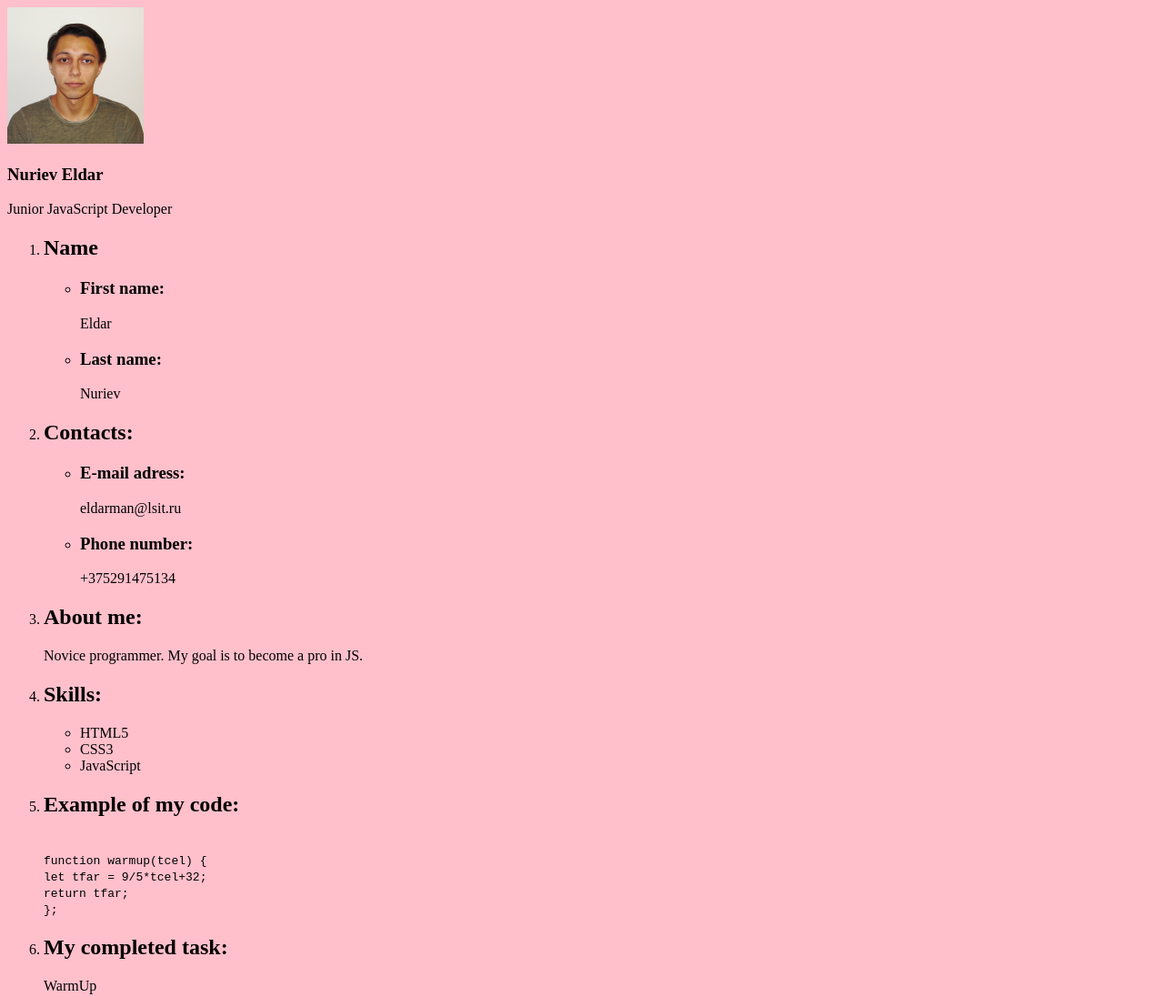
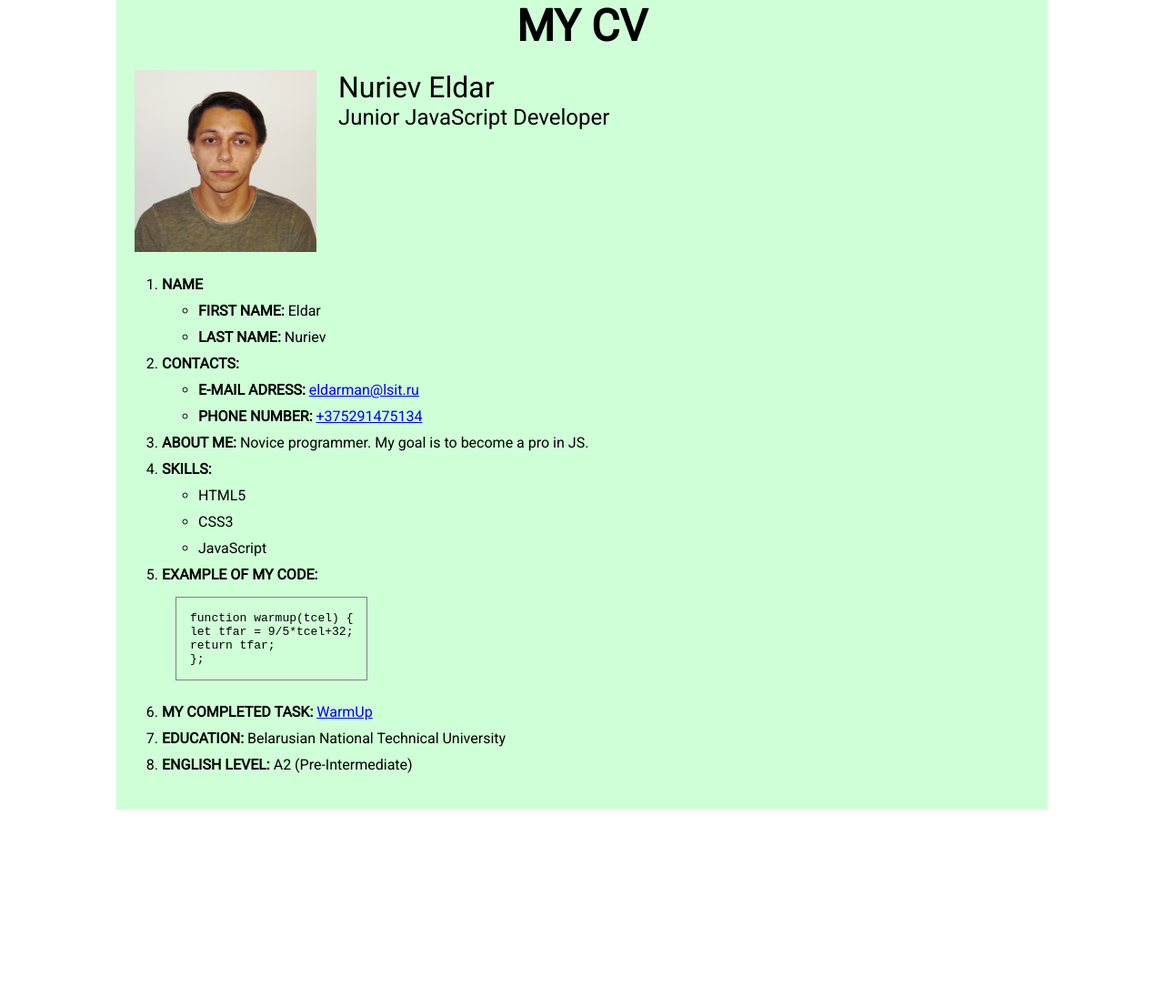
Before and after one commit to robotgranata/rsschool-2019Q1-cv, a plain HTML site: page index.html in a window 1280 px wide. Shown: the top 1096 px of the page at 91% size. After the commit the page ends 890 px from the top, so only its background shows below. Drawn offline with Linux system fonts and the light colour scheme.

Commit message:
add style.css

```diff
--- a/index.html
+++ b/index.html
@@ -5,46 +5,50 @@
   <meta name="viewport" content="width=device-width, initial-scale=1.0">
   <meta http-equiv="X-UA-Compatible" content="ie=edge">
   <link rel="stylesheet" href="style.css">
+  <link href="https://fonts.googleapis.com/css?family=Roboto" rel="stylesheet">
   <title>My CV</title>
 </head>
 <body>
-  <section>
+  <section class="section-one">
+    <h1>My CV</h1>
     <article>
-      <img src="assets/2020.jpg" width="150px" height="150px" alt="Eldar Nuriev">
-      <h1>Nuriev Eldar</h1>
-      <p>Junior JavaScript Developer</p>
+      <img class="image" src="assets/2020.jpg" width="200px" height="200px" alt="Eldar Nuriev">
+      <div class="article">
+        <p class="name">Nuriev Eldar</p>
+        <p class="skill">Junior JavaScript Developer</p>
+      </div>
     </article>
   </section>
-  <section>
+  <section class="section-two">
     <ol>
-      <li><h2>Name</h2></li>
+      <li><strong>Name</strong></li>
       <ul>
-        <li><h3>First name:</h3> Eldar</li>
-        <li><h3>Last name:</h3> Nuriev</li>
+        <li><strong>First name:</strong> Eldar</li>
+        <li><strong>Last name:</strong> Nuriev</li>
       </ul>
-      <li><h2>Contacts:</h2></li>
+      <li><strong>Contacts:</strong></li>
       <ul>
-        <li><h3>E-mail adress:</h3> eldarman@lsit.ru</li>
-        <li><h3>Phone number:</h3> +375291475134</li>
+        <li><strong>E-mail adress:</strong> <a href="mailto:eldarman@lsit.ru">eldarman@lsit.ru</a></li>
+        <li><strong>Phone number:</strong> <a href="tel:+375291475134">+375291475134</a></li>
       </ul>
-      <li><h2>About me:</h2> Novice programmer. My goal is to become a pro in JS.</li>
-      <li><h2>Skills:</h2></li>
+      <li><strong>About me:</strong> Novice programmer. My goal is to become a pro in JS.</li>
+      <li><strong>Skills:</strong></li>
       <ul>
         <li>HTML5</li>
         <li>CSS3</li>
         <li>JavaScript</li>
       </ul>
-      <li><h2>Example of my code:</h2>
-        <code><br>
+      <li><strong>Example of my code:</strong><br>
+        <code>
             function warmup(tcel) { <br>
               let tfar = 9/5*tcel+32; <br>
               return tfar; <br>
             };
         </code>
       </li>
-      <li><h2>My completed task:</h2> WarmUp</li>
-      <li><h2>Education:</h2> Belarusian National Technical University</li>
-      <li><h2>English level:</h2> A2 (Pre-Intermediate)</li>
+      <li><strong>My completed task: </strong><a href="https://github.com/robotgranata/warmup"> WarmUp</a></li>
+      <li><strong>Education:</strong> Belarusian National Technical University</li>
+      <li><strong>English level:</strong> A2 (Pre-Intermediate)</li>
     </ol>
   </section>
 </body>
--- a/style.css
+++ b/style.css
@@ -1,4 +1,57 @@
+* {
+  margin: 0;
+}
+
+html {
+  width: 1024px;
+  margin: 0 auto;
+  font-family: "Roboto";
+  background: white;
+}
+
 body {
-    background: pink;
-    min-width: 1024px;
+  min-width: 1024px;
+  background: rgb(207, 255, 215);
+  padding-bottom: 30px;
 }
+
+h1 {
+  text-align: center;
+  text-transform: uppercase;
+  font-size: 3em;
+}
+
+article {
+  margin: 20px;
+}
+
+.article {
+  display: inline-block;
+  position: relative;
+  bottom: 140px;
+  left: 20px;
+}
+
+.name {
+  font-size: 2em;
+}
+
+.skill {
+  font-size: 1.5em;
+}
+
+li {
+  margin: 10px;
+}
+
+strong {
+  text-transform: uppercase;
+}
+
+li code {
+  width: auto;
+  display: inline-block;
+  border: 1px solid gray;
+  padding: 15px;
+  margin: 15px;
+}
```
